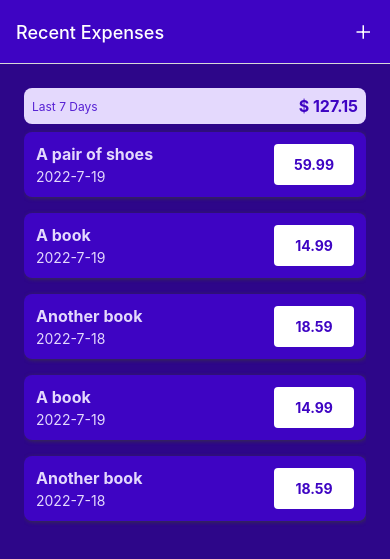
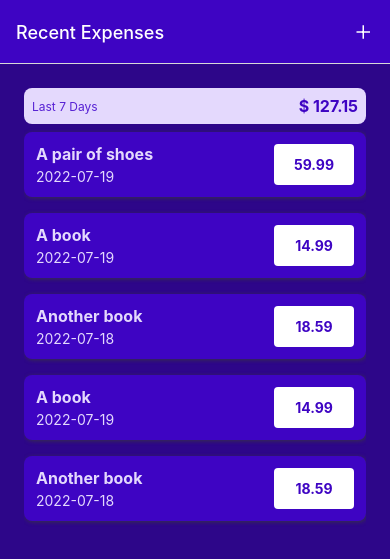
Before and after one commit to ghidalg0/XpenseTracker, a React Native app: screen / in a window 390 px wide. Shown: the top 559 px of the page. Built offline with nearby package versions, Linux system fonts and the light colour scheme.

Commit message:
set up prefilled inputs for editing expenses for better UX

```diff
--- a/components/ManageExpense/ExpenseForm.js
+++ b/components/ManageExpense/ExpenseForm.js
@@ -2,13 +2,14 @@
 import { StyleSheet, View, Text } from "react-native";
 import { Input } from "./Input";
 import { Button } from "../UI/Button";
+import { getFormattedDate } from "../../util/date";
 
-export const ExpenseForm = ({ submitButtonLabel, onCancel, onSubmit}) => {
+export const ExpenseForm = ({ submitButtonLabel, onCancel, onSubmit, defaultValues}) => {
 
   const [inputValues, setInputValues] = useState({
-    amount: "",
-    date: "",
-    description: "",
+    amount: defaultValues ? defaultValues.amount.toString() : "",
+    date: defaultValues ? getFormattedDate(defaultValues.date) : "",
+    description: defaultValues ? defaultValues.description.toString() : "",
   }); // input value is always a string from textInput
 
   const inputChangedHandler = (inputIdentifier, enteredValue) => {
--- a/screens/ManageExpenseScreen.js
+++ b/screens/ManageExpenseScreen.js
@@ -15,6 +15,8 @@
 
   const editedExpenseId = route.params?.expenseId;
   const isEditing = !!editedExpenseId; // converts value into a boolean
+
+  const selectedExpense = expensesCtx.expenses.find((expense) => expense.id === editedExpenseId);
 
   useLayoutEffect(() => {
     navigation.setOptions({
@@ -42,7 +44,12 @@
 
   return (
     <View style={styles.container}>
-      <ExpenseForm submitButtonLabel={isEditing ? "Update" : "Add"} onCancel={cancelHandler} onSubmit={confirmHandler}/>
+      <ExpenseForm
+        submitButtonLabel={isEditing ? "Update" : "Add"}
+        onCancel={cancelHandler}
+        onSubmit={confirmHandler}
+        defaultValues={selectedExpense}
+      />
 
       {isEditing &&
         <View style={styles.deleteContainer}>
--- a/util/date.js
+++ b/util/date.js
@@ -1,5 +1,5 @@
 export const getFormattedDate = (date) => {
-  return `${date.getFullYear()}-${date.getMonth() + 1}-${date.getDate()}`;
+  return date.toISOString().slice(0, 10);
 }
 
 export const getDateMinusDays = (date, days) => {
```
